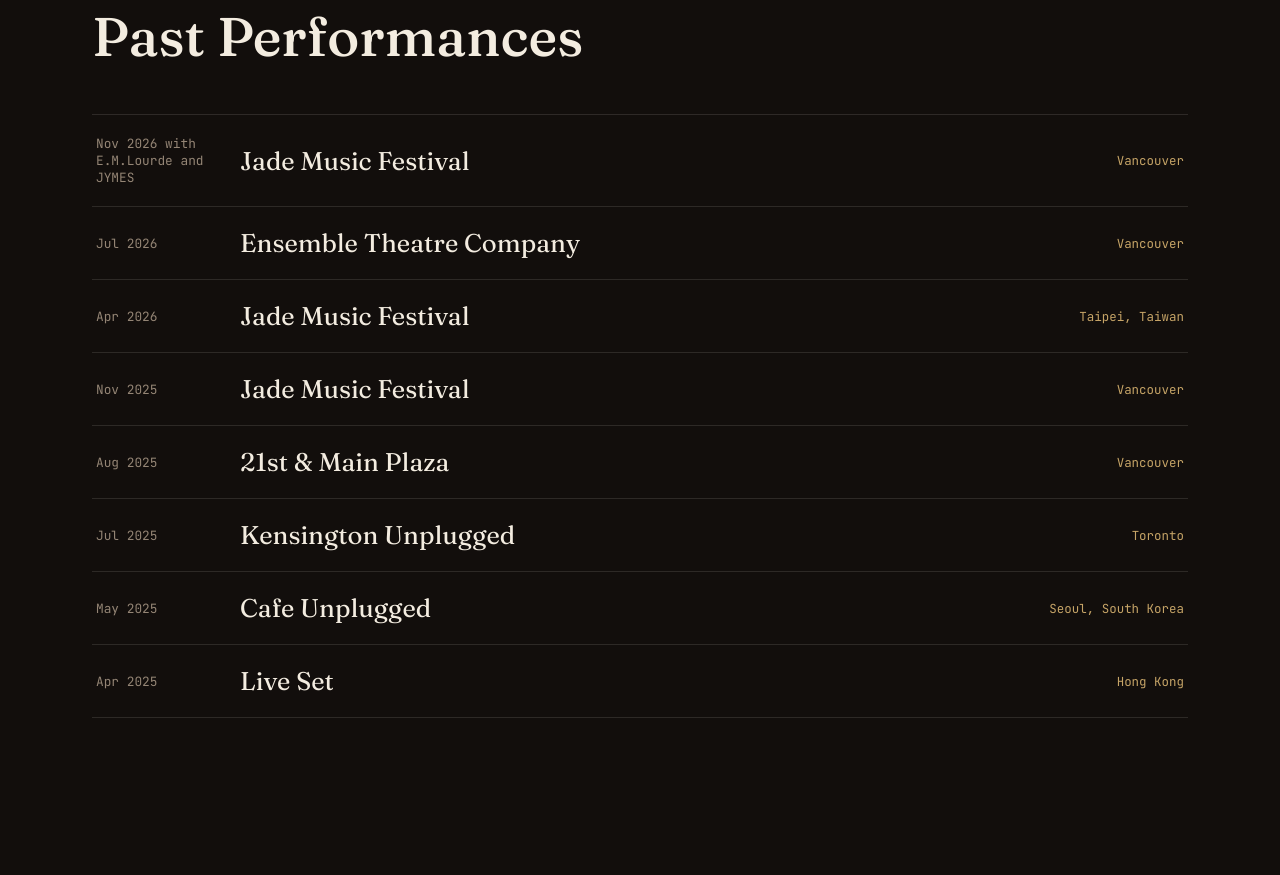
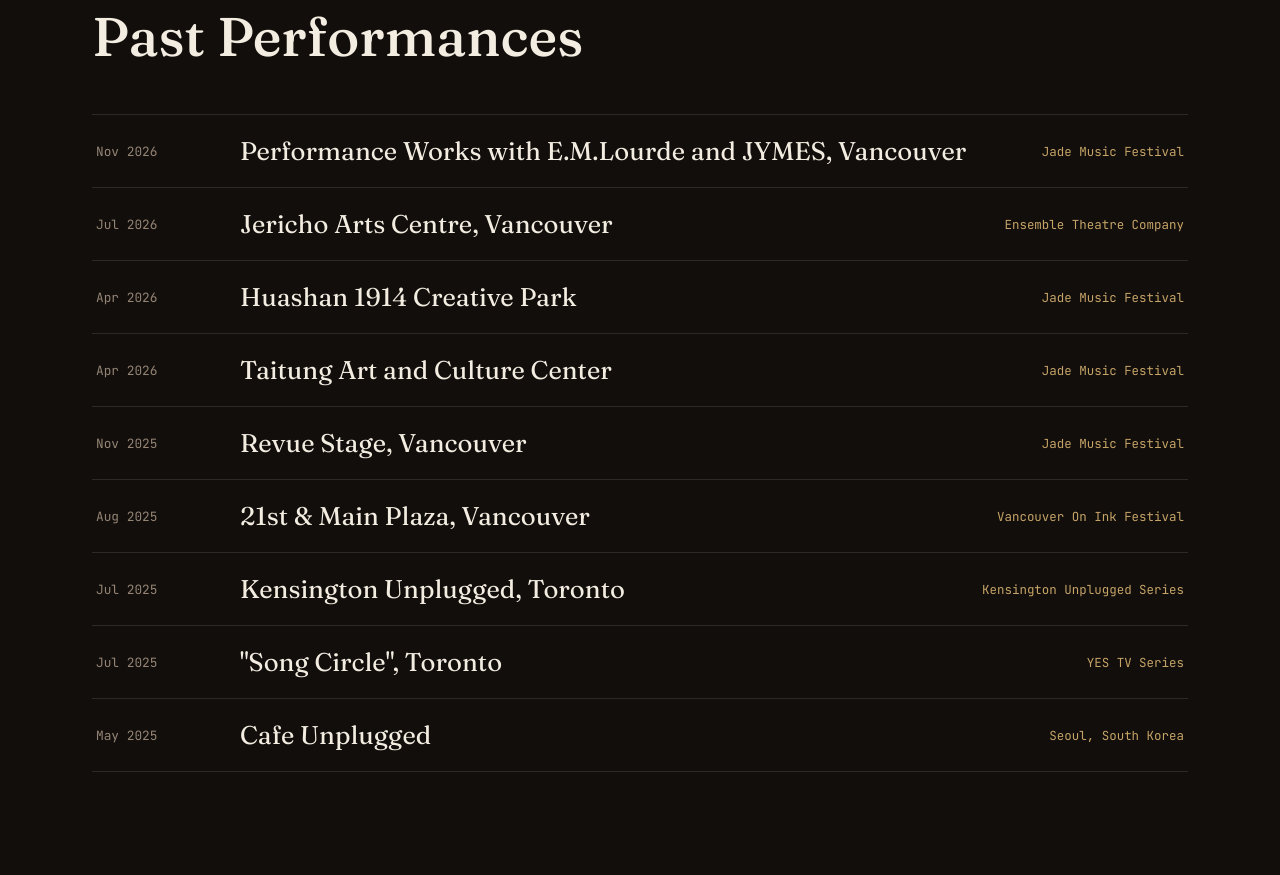
Before and after one commit to shian27/website, a plain HTML site: page index.html in a window 1280 px wide. Shown: the part 1118-1993 px from the top of the page. Drawn offline with Linux system fonts and the light colour scheme.

Commit message:
Update timeline venues and locations in index.html

```diff
--- a/index.html
+++ b/index.html
@@ -155,45 +155,51 @@
     </li>
 -->
     <li class="timeline-item reveal">
-      <span class="timeline-date">Nov 2026 with E.M.Lourde and JYMES</span>
-      <span class="timeline-venue">Jade Music Festival</span>
-      <span class="timeline-loc">Vancouver</span>
+      <span class="timeline-date">Nov 2026</span>
+      <span class="timeline-venue">Performance Works with E.M.Lourde and JYMES, Vancouver</span>
+      <span class="timeline-loc">Jade Music Festival</span>
     </li>
     <li class="timeline-item reveal">
       <span class="timeline-date">Jul 2026</span>
-      <span class="timeline-venue">Ensemble Theatre Company</span>
-      <span class="timeline-loc">Vancouver</span>
+      <span class="timeline-venue">Jericho Arts Centre, Vancouver</span>
+      <span class="timeline-loc">Ensemble Theatre Company</span>
     </li>
     <li class="timeline-item reveal">
       <span class="timeline-date">Apr 2026</span>
-      <span class="timeline-venue">Jade Music Festival</span>
-      <span class="timeline-loc">Taipei, Taiwan</span>
+      <span class="timeline-venue">Huashan 1914 Creative Park</span>
+      <span class="timeline-loc">Jade Music Festival</span>
+    </li>
+    </li>
+    <li class="timeline-item reveal">
+      <span class="timeline-date">Apr 2026</span>
+      <span class="timeline-venue">Taitung Art and Culture Center</span>
+      <span class="timeline-loc">Jade Music Festival</span>
     </li>
     <li class="timeline-item reveal">
       <span class="timeline-date">Nov 2025</span>
-      <span class="timeline-venue">Jade Music Festival</span>
-      <span class="timeline-loc">Vancouver</span>
+      <span class="timeline-venue">Revue Stage, Vancouver</span>
+      <span class="timeline-loc">Jade Music Festival</span>
 
     </li>
     <li class="timeline-item reveal">
       <span class="timeline-date">Aug 2025</span>
-      <span class="timeline-venue">21st &amp; Main Plaza</span>
-      <span class="timeline-loc">Vancouver</span>
+      <span class="timeline-venue">21st &amp; Main Plaza, Vancouver</span>
+      <span class="timeline-loc">Vancouver On Ink Festival</span>
     </li>
     <li class="timeline-item reveal">
       <span class="timeline-date">Jul 2025</span>
-      <span class="timeline-venue">Kensington Unplugged</span>
-      <span class="timeline-loc">Toronto</span>
+      <span class="timeline-venue">Kensington Unplugged, Toronto</span>
+      <span class="timeline-loc">Kensington Unplugged Series</span>
+    </li>
+    <li class="timeline-item reveal">
+      <span class="timeline-date">Jul 2025</span>
+      <span class="timeline-venue">"Song Circle", Toronto</span>
+      <span class="timeline-loc">YES TV Series</span>
     </li>
     <li class="timeline-item reveal">
       <span class="timeline-date">May 2025</span>
       <span class="timeline-venue">Cafe Unplugged</span>
       <span class="timeline-loc">Seoul, South Korea</span>
-    </li>
-    <li class="timeline-item reveal">
-      <span class="timeline-date">Apr 2025</span>
-      <span class="timeline-venue">Live Set</span>
-      <span class="timeline-loc">Hong Kong</span>
     </li>
   </ul>
 </section>
```
